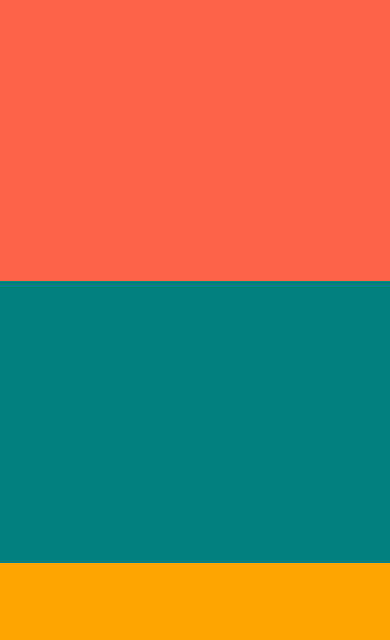
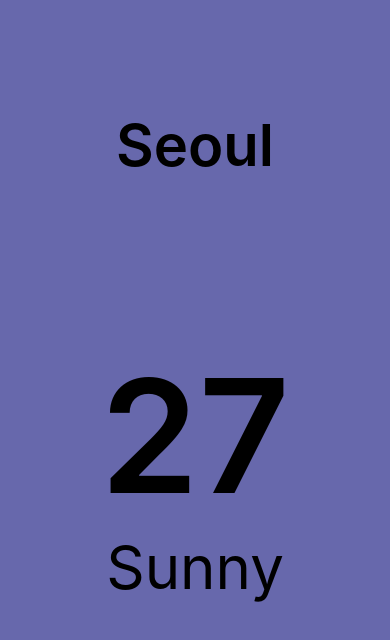
Before and after one commit to hi-ian-park/react-native-ex, a React Native app: screen / in a window 390 px wide. Shown: the top 640 px of the page. Built offline with nearby package versions, Linux system fonts and the light colour scheme.

Commit message:
#2.6-7 Styles

```diff
--- a/App.js
+++ b/App.js
@@ -1,14 +1,80 @@
 import React from "react";
-import { View } from "react-native";
+import { View, StyleSheet, Dimensions, Text, ScrollView } from "react-native";
+import { StatusBar } from "expo-status-bar";
+
+const { width: SCROLL_WIDTH } = Dimensions.get("window");
 
 function App() {
   return (
-    <View style={{ flex: 1 }}>
-      <View style={{ flex: 1, backgroundColor: "tomato" }}></View>
-      <View style={{ flex: 1, backgroundColor: "teal" }}></View>
-      <View style={{ flex: 1, backgroundColor: "orange" }}></View>
+    <View style={styles.container}>
+      <View style={styles.city}>
+        <Text style={styles.cityName}>Seoul</Text>
+      </View>
+      <ScrollView
+        pagingEnabled
+        horizontal
+        showsHorizontalScrollIndicator={false}
+        contentContainerStyle={styles.weather}
+      >
+        <View style={styles.day}>
+          <Text style={styles.temp}>27</Text>
+          <Text style={styles.desc}>Sunny</Text>
+        </View>
+        <View style={styles.day}>
+          <Text style={styles.temp}>27</Text>
+          <Text style={styles.desc}>Sunny</Text>
+        </View>
+        <View style={styles.day}>
+          <Text style={styles.temp}>27</Text>
+          <Text style={styles.desc}>Sunny</Text>
+        </View>
+        <View style={styles.day}>
+          <Text style={styles.temp}>27</Text>
+          <Text style={styles.desc}>Sunny</Text>
+        </View>
+        <View style={styles.day}>
+          <Text style={styles.temp}>27</Text>
+          <Text style={styles.desc}>Sunny</Text>
+        </View>
+      </ScrollView>
+      <StatusBar style="light" />
     </View>
   );
 }
 
+const styles = StyleSheet.create({
+  container: {
+    flex: 1,
+    backgroundColor: "#6768ac",
+  },
+
+  city: {
+    flex: 1.2,
+    justifyContent: "center",
+    alignItems: "center",
+  },
+
+  cityName: {
+    fontSize: 58,
+    fontWeight: "600",
+  },
+
+  weather: {},
+
+  day: {
+    width: SCROLL_WIDTH,
+    alignItems: "center",
+  },
+
+  temp: {
+    marginTop: 50,
+    fontSize: 158,
+    fontWeight: "600",
+  },
+
+  desc: {
+    fontSize: 60,
+  },
+});
+
 export default App;
--- a/package.json
+++ b/package.json
@@ -15,7 +15,8 @@
     "react": "17.0.1",
     "react-dom": "17.0.1",
     "react-native": "0.64.3",
-    "react-native-web": "0.17.1"
+    "react-native-web": "0.17.1",
+    "expo-location": "~14.0.1"
   },
   "devDependencies": {
     "@babel/core": "^7.12.9"
```
Also changed, not shown: 1 other file (tests, documents, lock files or other folders).
